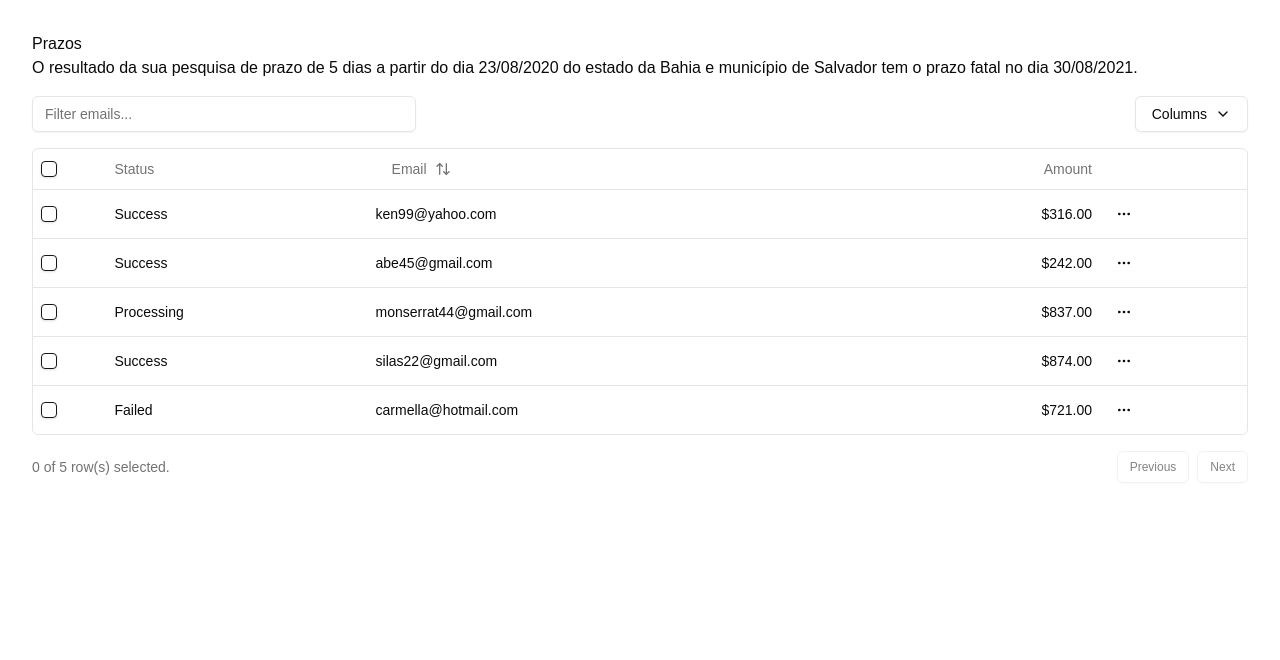
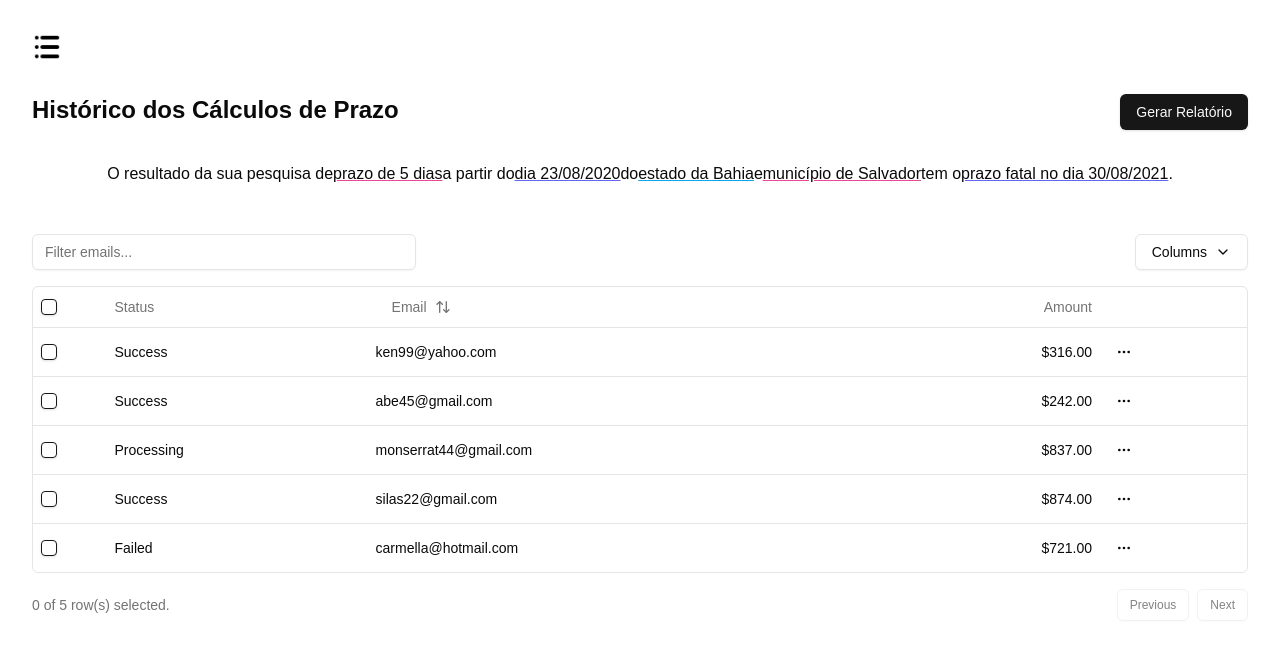
Before and after one commit to dudafurtado/legal-deadline-calculator-web, a Next.js app: page /prazos in a window 1280 px wide. Shown: the top 660 px of the page. Built offline with nearby package versions, Linux system fonts and the light colour scheme.

Commit message:
wip: styled paragraph of deadline page

```diff
--- a/src/app/prazos/page.tsx
+++ b/src/app/prazos/page.tsx
@@ -1,15 +1,39 @@
+import Menu from "@/components/Menu";
 import { TableDeadline } from "@/components/TableDeadlines";
+import { Button } from "@/components/ui/button";
 
 export default function Holidays() {
   return (
-    <article className="m-8">
-      <h1>Prazos</h1>
-      <p>
-        O resultado da sua pesquisa de prazo de 5 dias a partir do dia
-        23/08/2020 do estado da Bahia e município de Salvador tem o prazo fatal
-        no dia 30/08/2021.
-      </p>
-      <TableDeadline />
+    <article className="m-8 flex flex-col gap-8">
+      <Menu />
+      <main className="flex flex-col items-center justify-center gap-8">
+        <section className="w-full flex justify-between">
+          <h1 className="text-2xl font-bold">
+            Histórico dos Cálculos de Prazo
+          </h1>
+          <Button type="submit">Gerar Relatório</Button>
+        </section>
+        <p className="text-justify">
+          <span className="underline decoration-sky-500"></span>O resultado da
+          sua pesquisa de
+          <span className="underline decoration-pink-500">prazo de 5 dias</span>
+          a partir do
+          <span className="underline decoration-indigo-500">
+            dia 23/08/2020
+          </span>
+          do
+          <span className="underline decoration-sky-500">estado da Bahia</span>e
+          <span className="underline decoration-pink-500">
+            município de Salvador
+          </span>
+          tem o
+          <span className="underline decoration-indigo-500">
+            prazo fatal no dia 30/08/2021
+          </span>
+          .
+        </p>
+        <TableDeadline />
+      </main>
     </article>
   );
 }
```
